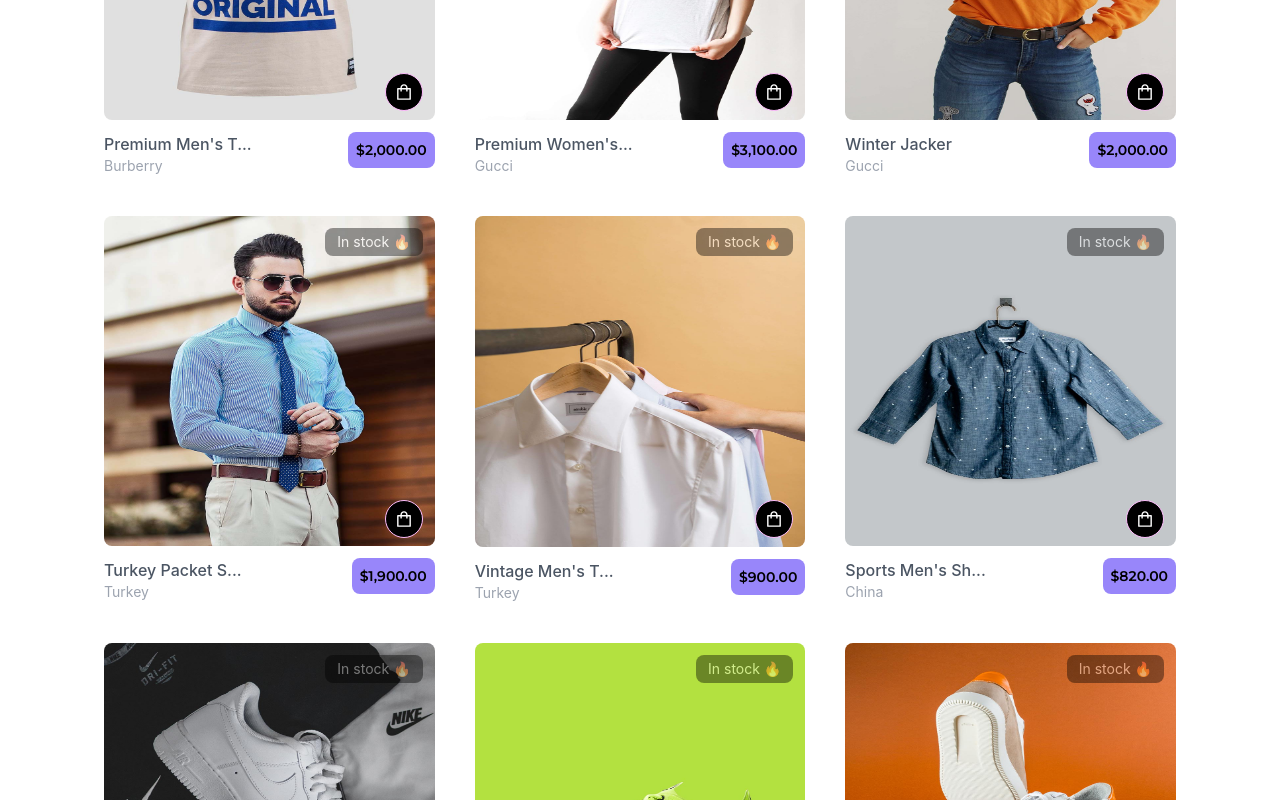
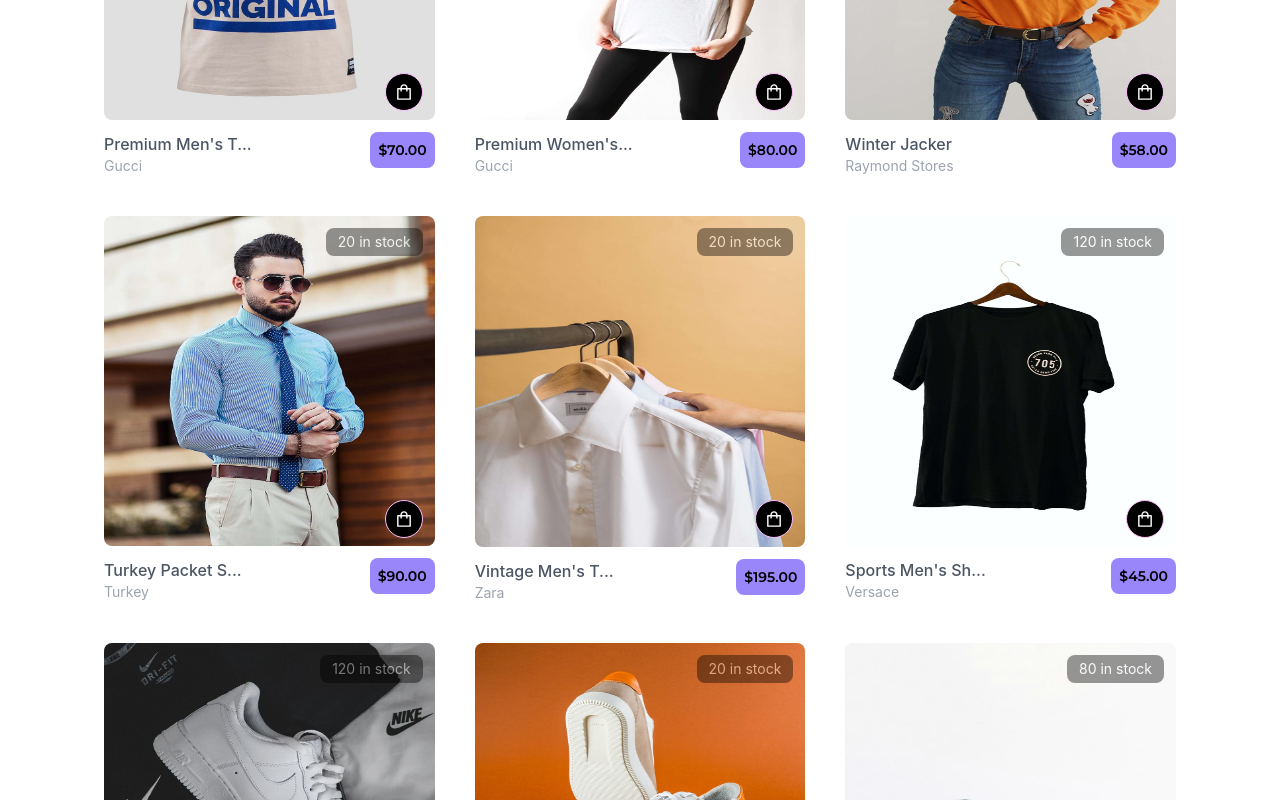
Before and after one commit to cikezmedia/ecommerce, a Next.js app: page / in a window 1280 px wide. Shown: the part 1600-2400 px from the top of the page. Built offline with nearby package versions, Linux system fonts and the light colour scheme.

Commit message:
Updated Products Page

```diff
--- a/components/Card.jsx
+++ b/components/Card.jsx
@@ -1,41 +1,48 @@
 import React from 'react';
 import Image from 'next/image';
+import Link from 'next/link';
 import { AiOutlineShopping } from 'react-icons/ai';
 
-const Card = (props) => {
+const Card = (product) => {
   return (
     <>
       <div className='relative'>
+        <Link href={`/product/${product.slug}`}>
+          <a>
             <Image
-          src={props.image}
+              src={product.image}
               alt=''
               width='100'
               height='100%'
               layout='responsive'
               className='rounded-lg'
             />
+          </a>
+        </Link>
         <div className='flex flex-row align-center mx-auto justify-between mt-3 space-x-2'>
-          <div>
-            <h4 className='flex flex-col'>
+          <Link href={`/product/${product.slug}`}>
+            <a className='flex flex-col'>
               <span className='text-gray-600 text-base font-medium font-poppins'>
-                {props.title.length < 15
-                  ? props.title
-                  : `${props.title.substr(0, 15)}...`}
+                {product.name.length < 15
+                  ? product.name
+                  : `${product.name.substr(0, 15)}...`}
               </span>
-              <span className='text-gray-400 text-sm'>{props.store}</span>
-            </h4>
+              <span className='text-gray-400 text-sm'>{product.brand}</span>
+            </a>
+          </Link>
+          <Link href={`/product/${product.slug}`}>
+            <a>
+              <div className='flex bg-mainPurple font-semibold text-sm font-montserrat p-1.5 lg:p-2 px-8 rounded-lg'>
+                ${product.amount}.00
               </div>
-          <div>
-            <div className='flex bg-mainPurple font-semibold text-sm font-montserrat p-1.5 lg:p-2 px-4 rounded-lg'>
-              {props.amount}
-            </div>
-          </div>
+            </a>
+          </Link>
         </div>
         <div className='flex absolute items-center bottom-[65px] rounded-full bg-black text-white p-2 border border-pink right-3'>
           <AiOutlineShopping className='w-5 h-5' />
         </div>
         <div className='absolute top-3 opacity-40 rounded-lg bg-black text-white text-sm p-1 px-3 right-3'>
-          {props.status}
+          {product.stock} in stock
         </div>
       </div>
     </>
--- a/components/Product.jsx
+++ b/components/Product.jsx
@@ -1,81 +1,23 @@
 import React from 'react';
 import { Filter, Card } from './';
+import data from '../utils/data';
 
 const Product = () => {
   return (
     <>
       <Filter />
       <div className='grid grid-cols-1 md:grid-cols-2 lg:grid-cols-3 gap-6 lg:gap-10 px-4 lg:px-20 pt-16'>
-        <Card
-          image='/shirts/1.jpg'
-          title={`Premium Men's T-Shirt`}
-          store='Burberry'
-          amount='$2,000.00'
-          status='In stock 🔥'
-        />
-        <Card
-          image='/shirts/2.jpg'
-          title={`Premium Women's T-Shirt`}
-          store='Gucci'
-          amount='$3,100.00'
-          status='In stock 🔥'
-        />
-        <Card
-          image='/shirts/3.jpg'
-          title={`Winter Jacker`}
-          store='Gucci'
-          amount='$2,000.00'
-          status='In stock 🔥'
-        />
-        <Card
-          image='/shirts/4.jpg'
-          title={`Turkey Packet Shirt`}
-          store='Turkey'
-          amount='$1,900.00'
-          status='In stock 🔥'
-        />
-        <Card
-          image='/shirts/5.jpg'
-          title={`Vintage Men's T-Shirt`}
-          store='Turkey'
-          amount='$900.00'
-          status='In stock 🔥'
-        />
-        <Card
-          image='/shirts/8.jpg'
-          title={`Sports Men's Shirt`}
-          store='China'
-          amount='$820.00'
-          status='In stock 🔥'
-        />
-        <Card
-          image='/shoes/1.jpg'
-          title={`Nike Leather Juggers`}
-          store='Nike'
-          amount='$1,000.00'
-          status='In stock 🔥'
-        />
-        <Card
-          image='/shoes/7.jpg'
-          title={`Men's Sports Trainers`}
-          store='Dolce'
-          amount='$2,300.00'
-          status='In stock 🔥'
-        />
-        <Card
-          image='/shoes/2.jpg'
-          title='Geniun Leather Snickers'
-          amount='$65.00'
-          store='Nike'
-          status='In stock 🔥'
-        />
-        <Card
-          image='/shoes/3.jpg'
-          title='New Arrival Shoe'
-          amount='$65.00'
-          store='Nike'
-          status='In stock 🔥'
-        />
+        {data.products.map((product) => (
+          <Card
+            key={product.slug}
+            image={product.image}
+            name={product.name}
+            slug={product.slug}
+            brand={product.brand}
+            amount={product.amount}
+            stock={product.countInStock}
+          />
+        ))}
       </div>
     </>
   );
--- a/package.json
+++ b/package.json
@@ -18,6 +18,7 @@
     "typewriter-effect": "^2.19.0"
   },
   "devDependencies": {
+    "@types/react": "^18.0.21",
     "autoprefixer": "^10.4.12",
     "eslint": "8.24.0",
     "eslint-config-next": "12.3.1",
--- /dev/null
+++ b/pages/product/[slug].js
@@ -0,0 +1,17 @@
+import React from 'react';
+import Head from 'next/head';
+
+const ProductPage = () => {
+  return (
+    <>
+      <Head>
+        <title>Welcome to KezMart Online Store</title>
+        <meta name='description' content='KezMart Special Store' />
+        <link rel='icon' href='/favicon.png' />
+      </Head>
+      <div>Product Page</div>
+    </>
+  );
+};
+
+export default ProductPage;
--- /dev/null
+++ b/utils/data.js
@@ -0,0 +1,150 @@
+const data = {
+  products: [
+    {
+      name: `Premium Men's T-Shirt`,
+      slug: 'premium-men-tshirt',
+      category: 'Shirts',
+      image: '/shirts/1.jpg',
+      amount: 70,
+      brand: 'Gucci',
+      rating: 4.5,
+      numReviews: 8,
+      countInStock: 40,
+      description: 'A popular shirt',
+    },
+    {
+      name: `Premium Women's T-Shirt`,
+      slug: 'premium-women-tshirt',
+      category: 'Shirts',
+      image: '/shirts/2.jpg',
+      amount: 80,
+      brand: 'Gucci',
+      rating: 3.2,
+      numReviews: 10,
+      countInStock: 30,
+      description: 'A popular shirt',
+    },
+    {
+      name: `Winter Jacker`,
+      slug: 'winter-jacket',
+      category: 'Shirts',
+      image: '/shirts/3.jpg',
+      amount: 58,
+      brand: 'Raymond Stores',
+      rating: 4.5,
+      numReviews: 3,
+      countInStock: 20,
+      description: 'A popular shirt',
+    },
+    {
+      name: `Turkey Packet Shirt`,
+      slug: 'turkey-packet-shirt',
+      category: 'Shirts',
+      image: '/shirts/4.jpg',
+      amount: 90,
+      brand: 'Turkey',
+      rating: 2.9,
+      numReviews: 13,
+      countInStock: 20,
+      description: 'Turkey Packet Shirt premium',
+    },
+    {
+      name: `Vintage Men's T-Shirt`,
+      slug: 'vintage-men-t-shirt',
+      category: 'Shirts',
+      image: '/shirts/5.jpg',
+      amount: 195,
+      brand: 'Zara',
+      rating: 3.5,
+      numReviews: 7,
+      countInStock: 20,
+      description: 'Vintage Mens T-Shirt',
+    },
+    {
+      name: `Sports Men's Shirt`,
+      slug: 'sports-men-shirt',
+      category: 'Shirts',
+      image: '/shirts/6.jpg',
+      amount: 45,
+      brand: 'Versace',
+      rating: 4.4,
+      numReviews: 14,
+      countInStock: 120,
+      description: 'Sports Men Shirt',
+    },
+    {
+      name: `Nike Leather Juggers`,
+      slug: 'nike-leather-juggers',
+      category: 'Shoes',
+      image: '/shoes/1.jpg',
+      amount: 85,
+      brand: 'Nike',
+      rating: 4.4,
+      numReviews: 14,
+      countInStock: 120,
+      description: 'Nike Sports Juggers',
+    },
+    {
+      name: `Men's Sports Trainers`,
+      slug: 'men-sports-trainers',
+      category: 'Shoes',
+      image: '/shoes/2.jpg',
+      amount: 75,
+      brand: 'Nike',
+      rating: 2.4,
+      numReviews: 14,
+      countInStock: 20,
+      description: 'Mens Sports Trainers',
+    },
+    {
+      name: 'Geniun Leather Snickers',
+      slug: 'geniun-leather-snickers',
+      category: 'Shoes',
+      image: '/shoes/3.jpg',
+      amount: 45,
+      brand: 'Gucci',
+      rating: 3.4,
+      numReviews: 14,
+      countInStock: 80,
+      description: 'Geniun Leather Snickers',
+    },
+    {
+      name: 'New Arrival Shoe',
+      slug: 'new-arrival-shoe',
+      category: 'Shoes',
+      image: '/shoes/4.jpg',
+      amount: 55,
+      brand: 'Spencer',
+      rating: 2.5,
+      numReviews: 14,
+      countInStock: 90,
+      description: 'New Arrival Shoe',
+    },
+    {
+      name: 'Exercise Men Shoe',
+      slug: 'exercise-men-shoe',
+      category: 'Shoes',
+      image: '/shoes/5.jpg',
+      amount: 75,
+      brand: 'Gabbana',
+      rating: 2.4,
+      numReviews: 14,
+      countInStock: 190,
+      description: 'Best Exercise Men Shoe',
+    },
+    {
+      name: 'Young Pal Leather Shoes',
+      slug: 'young-pal-leather-shoe',
+      category: 'Shoes',
+      image: '/shoes/6.jpg',
+      amount: 45,
+      brand: 'Gucci',
+      rating: 2.8,
+      numReviews: 14,
+      countInStock: 50,
+      description: 'Young Pal Leather Shoe',
+    },
+  ],
+};
+
+export default data;
```
Also changed, not shown: 2 other files (tests, documents, lock files or other folders). Lines whose indentation alone changed are shown as unchanged.
